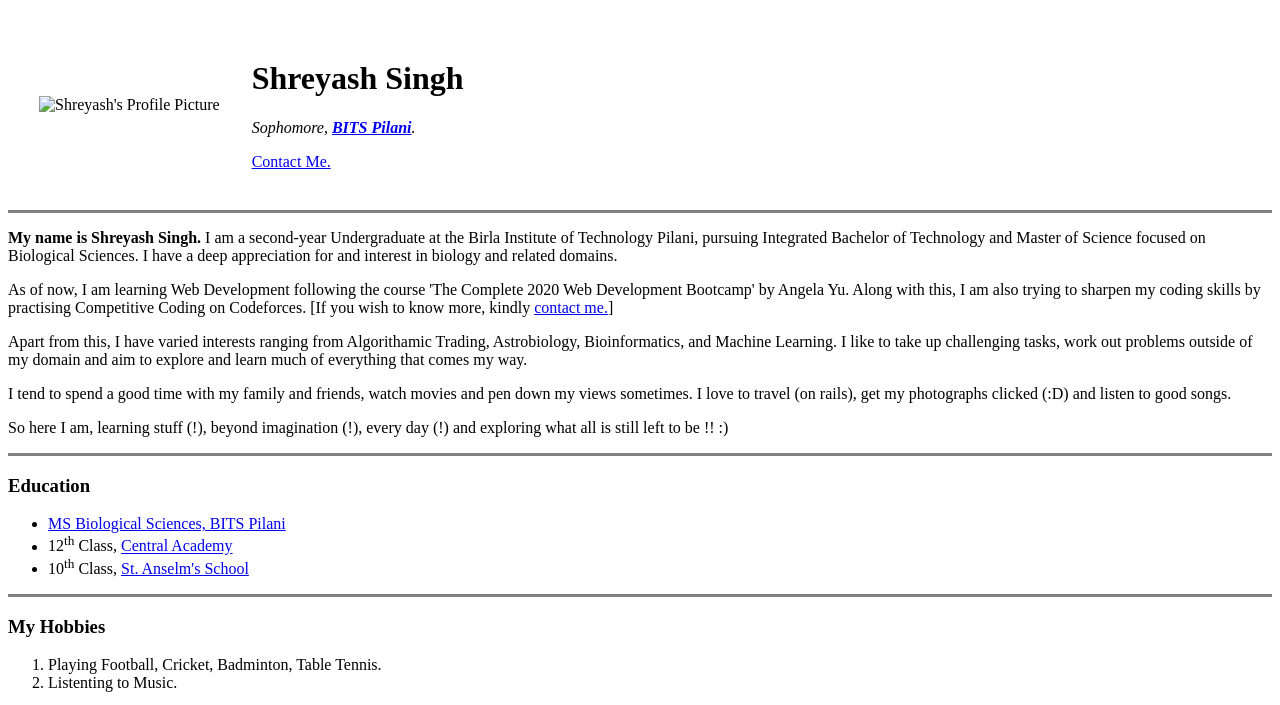
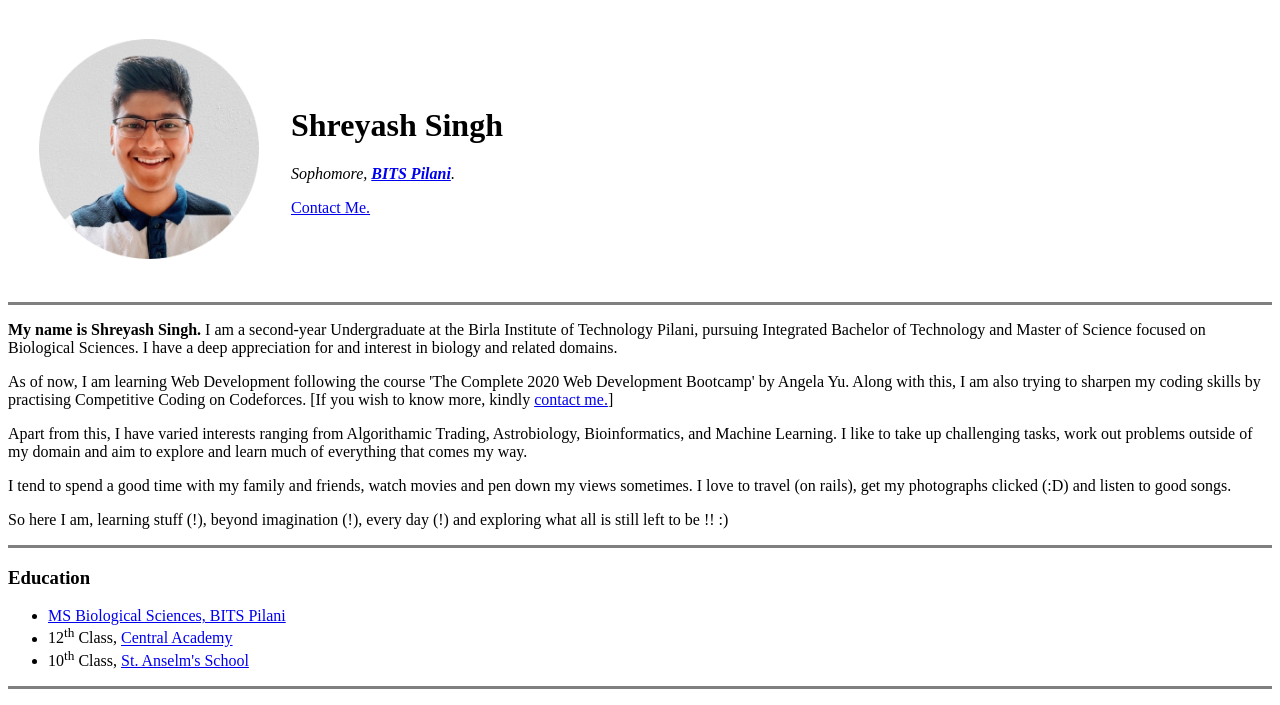
Before and after one commit to shreyash-singh/Personal-Site, a plain HTML site: page index.html in a window 1280 px wide. Shown: the top 705 px of the page. Drawn offline with Linux system fonts and the light colour scheme.

Commit message:
Update index.html

```diff
--- a/index.html
+++ b/index.html
@@ -12,7 +12,7 @@
 <body>
   <table cellspacing="30">
     <tr>
-      <td><img src="images/me.png" alt="Shreyash's Profile Picture" width="220" height="220"></td>
+      <td><img src="me.png" alt="Shreyash's Profile Picture" width="220" height="220"></td>
       <td>
         <h1><strong>Shreyash Singh</strong></h1>
         <p><em>Sophomore, <strong><a href="https://www.bits-pilani.ac.in/pilani/">BITS Pilani</a></strong>.</em></p>
```
